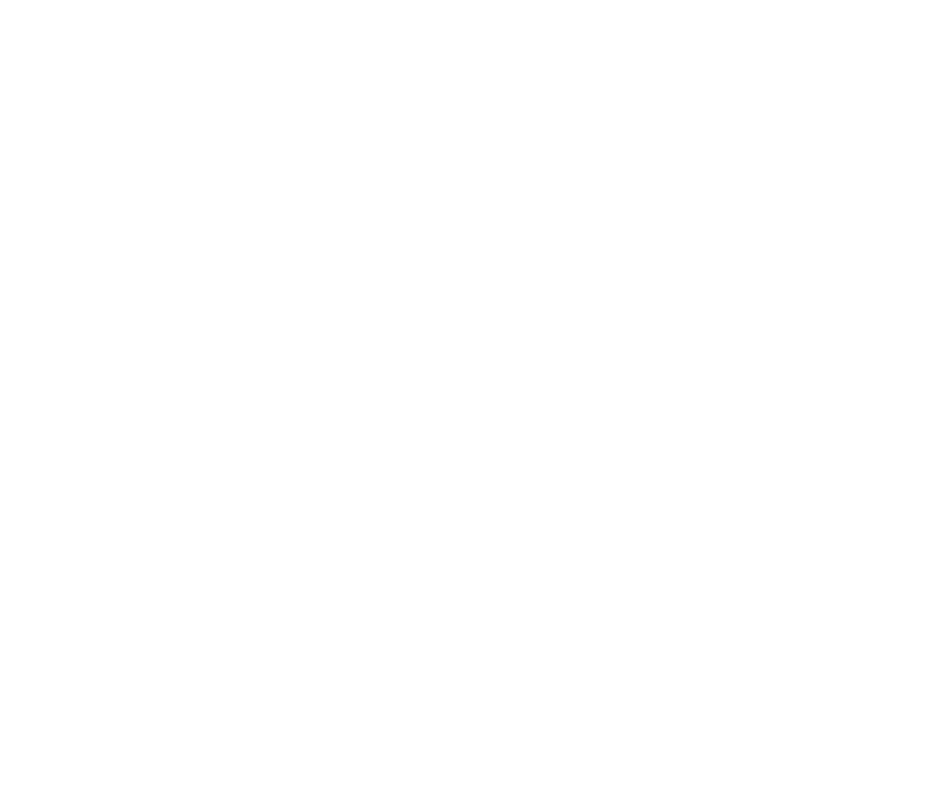
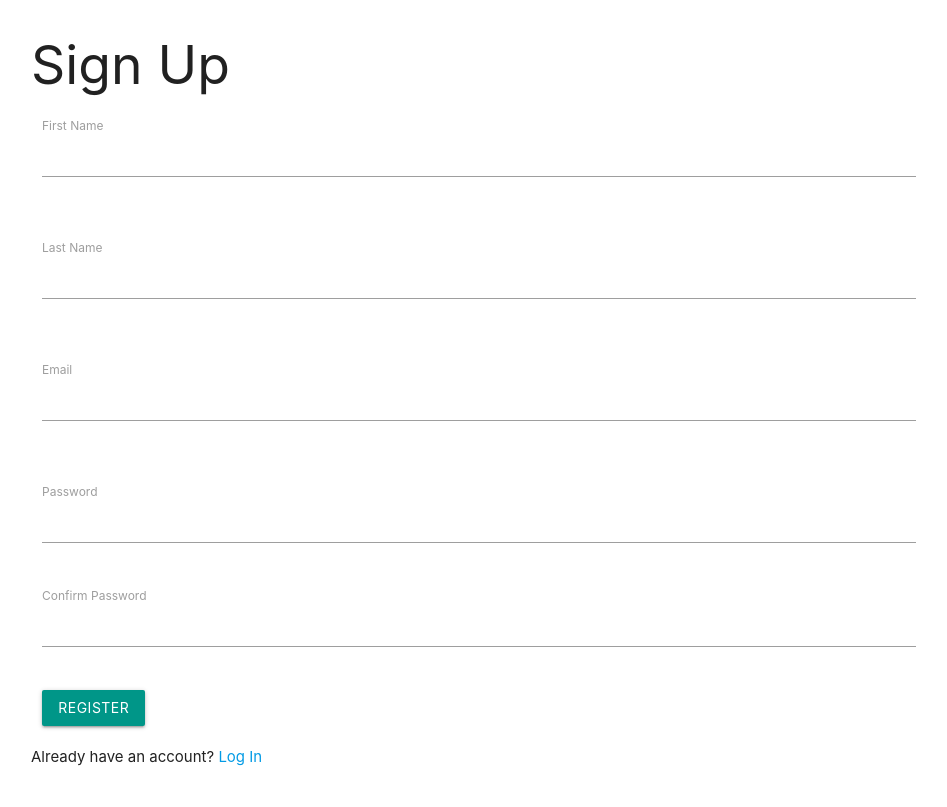
Before and after one commit to kroham2016/kr-MERN-ecommerce, a React app in the folder client/: page /register in a window 1280 px wide. Shown: the whole page, without its empty margins (161-1108 px from the left). Built offline with nearby package versions, Linux system fonts and the light colour scheme.

Commit message:
Finished register page

```diff
--- a/client/src/actions/types.js
+++ b/client/src/actions/types.js
@@ -1 +1,2 @@
 export const LOGIN_USER = 'login_user';
+export const REGISTER_USER = 'register_user';
--- a/client/src/components/App.js
+++ b/client/src/components/App.js
@@ -1,14 +1,16 @@
 import React from 'react';
 import {Route, Switch} from 'react-router-dom';
-import About from "./about";
-import RegisterLogin from './RegisterLogin';
+import About from "./About/About";
+import Login from './Login/Login';
+import Register from './Register/Register';
 
 function App() {
   return (
     <>
       <Switch>
         <Route path='/about' component={About}/>
-        <Route path='/login' component={RegisterLogin} />
+        <Route path='/login' component={Login} />
+        <Route path='/register' component={Register} />
       </Switch>
     </>
   );
--- a/client/src/components/RegisterLogin/index.js
+++ b/client/src/components/Login/Login.js
@@ -1,12 +1,14 @@
 import React, { Component } from 'react'
 import {connect} from 'react-redux';
 import {loginUser} from '../../actions/user_actions'
-class RegisterLogin extends Component {
+import {Link} from 'react-router-dom';
+
+class Login extends Component {
 
     state = {
         email: "",
         password: "",
-        errors: ['1','2','3']
+        errors: []
     };
 
 handleChange = event => {
@@ -40,9 +42,8 @@ submitForm = event => {
 
 isFormValid =({email,password}) => email && password;
 
-displayErrors = errors => {
-    errors.map((error,i) => <p key={i}>{error}</p>)
-}
+displayErrors = errors => errors.map((error,i) => <p key={i}>{error}</p>)
+
 
 render() {
 return (
@@ -59,8 +60,9 @@ return (
                     className="validate" //from materialize css, validates the email
                     value={this.state.email}
                     onChange={e=> this.handleChange(e)}
+                    autoComplete="e-mail"
                     />
-                    <label htmlFor='email'>Email</label>
+                    <label className="active" htmlFor='email'>Email</label>
                     <span
                         className='helper-text'
                         data-error='wrong'
@@ -78,8 +80,9 @@ return (
                         className='validate'
                         value={this.state.password}
                         onChange={e=> this.handleChange(e)}
+                        autoComplete="current-password"
                     />
-                    <label htmlFor='email'>Password</label>
+                    <label className="active" htmlFor='password'>Password</label>
                     <span
                         className='helper-text'
                         data-error='wrong'
@@ -88,20 +91,28 @@ return (
                 </div>
             </div>
             {this.state.errors.length > 0 && (
-                <div>
+                <div className='row'>
                     {this.displayErrors(this.state.errors)}
                 </div>
             )}
             <div className="row">
                 <div className="col s12">
                     <button
-                        className='btn waves-effect red lighten-2'
+                        className='btn waves-effect waves-light teal lighten'
                         type='submit'
                         name='action'
                         onClick={this.submitForm}
                     >
                         Login
+                    </button>&nbsp;&nbsp;&nbsp;&nbsp;
+                    <Link to='/register'>
+                    <button
+                        className='btn waves-effect waves-light teal lighten'
+                        type='button'
+                    >
+                        Register
                     </button>
+                    </Link>
                 </div>
             </div>
 
@@ -117,4 +128,4 @@ function mapStateToProps(state){
         user: state.user
     }
 }
-export default connect(mapStateToProps)(RegisterLogin);
+export default connect(mapStateToProps)(Login);
--- /dev/null
+++ b/client/src/components/Register/Register.js
@@ -0,0 +1,212 @@
+import React, {
+    Component
+} from 'react'
+import {connect} from 'react-redux';
+import {Link} from 'react-router-dom';
+import {registerUser} from '../../actions/user_actions'
+
+class Register extends Component {
+
+    state = {
+        firstName: '',
+        lastName: '',
+        email: '',
+        password: '',
+        passwordCfm:'',
+        errors: []
+    }
+
+    handleChange = event => {
+        this.setState({[event.target.name]: event.target.value})
+    }
+
+    displayErrors = errors => errors.map((error,i) => {
+        return <p key={i}>{error}</p>;
+    })
+
+    isFormValid = () => {
+        if(this.isFormEmpty(this.state)){
+            this.setState({errors: this.state.errors.concat( "Fill in all fields.")});
+        } else if (!this.isPasswordValid(this.state)){
+            this.setState({errors: this.state.errors.concat("Check if passwords match and at least 6 characters.")});
+        } else{
+            return true;
+        }
+
+        }
+
+    isPasswordValid = ({password,passwordCfm}) => {
+        if(password.length < 6 || passwordCfm.length < 6){
+            return false;
+        } else if(password !== passwordCfm){
+            return false;
+        } else {
+            return true;
+        }
+    }
+
+    isFormEmpty = ({firstName,lastName,email,password,passwordCfm}) => {
+        return(
+            !firstName.length ||
+            !lastName.length ||
+            !email.length ||
+            !password.length ||
+            !passwordCfm.length
+        )
+    }
+
+    submitForm = event =>{
+        event.preventDefault();
+
+        let dataToSubmit = {
+            firstName: this.state.firstName,
+            lastName: this.state.lastName,
+            email: this.state.email,
+            password: this.state.password
+        }
+        console.log(dataToSubmit);
+
+        //check if the form is valid
+        if(this.isFormValid()){
+            this.setState({errors: []});
+            this.props.dispatch(registerUser(dataToSubmit))
+            .then(response => {
+                console.log(response);
+                if(response.payload.success){
+                    this.props.history.push('/login');
+                }else{
+                    this.setState({
+                        errors: this.state.errors.concat("Registration failed. Reason: " + response.payload.err.errmsg)
+                    })
+                }
+            })
+            .catch(err =>{
+                this.setState({
+                    errors: this.state.errors.concat(err)
+                })
+            })
+        }else{
+            console.error('The form is not valid.')
+        }
+    }
+
+    render() {
+        return (
+            <div className="container">
+                <h2>Sign Up</h2>
+                <div className="row">
+                    <form className="col s12">
+                        <div className="row">
+                            <div className="input-field col s12">
+                                <input
+                                    name="firstName"
+                                    id="firstName"
+                                    type="text"
+                                    className="validate" //from materialize css, validates the email
+                                    value={this.state.firstName}
+                                    onChange={e => this.handleChange(e)}
+                                    autoComplete="given-name"
+                                />
+                                <label className="active" htmlFor='firstName'>First Name</label>
+                                <span
+                                    className='helper-text'
+                                    data-error='wrong'
+                                    data-success='right'
+                                />
+                            </div>
+                        </div>
+                        <div className='row'>
+                            <div className="input-field col s12">
+                                <input
+                                    name='lastName'
+                                    id='lastName'
+                                    type='text'
+                                    className='validate'
+                                    value={this.state.lastName}
+                                    onChange={e => this.handleChange(e)}
+                                    autoComplete="family-name"
+                                />
+                                <label className="active" htmlFor='lastName'>Last Name</label>
+                                <span
+                                    className='helper-text'
+                                    data-error='wrong'
+                                    data-success='right'
+                                />
+                            </div>
+                        </div>
+
+                        <div className="row">
+                            <div className="input-field col s12">
+                                <input
+                                    name="email"
+                                    id="email"
+                                    type="email"
+                                    className="validate" //from materialize css, validates the email
+                                    value={this.state.email}
+                                    onChange={e => this.handleChange(e)}
+                                    autoComplete="email"
+                                />
+                                <label className="active" htmlFor='email'>Email</label>
+                                <span
+                                    className='helper-text'
+                                    data-error='wrong'
+                                    data-success='right'
+                                />
+                            </div>
+                        </div>
+
+                        <div className='row'>
+                            <div className="input-field col s12">
+                                <input
+                                    name='password'
+                                    id='password'
+                                    type='password'
+                                    className='validate'
+                                    value={this.state.password}
+                                    onChange={e => this.handleChange(e)}
+                                    autoComplete="new-password"
+                                />
+                                <label className="active" htmlFor='password'>Password</label>
+                            </div>
+                        </div>
+
+                        <div className='row'>
+                            <div className="input-field col s12">
+                                <input
+                                    name='passwordCfm'
+                                    id='passwordCfm'
+                                    type='password'
+                                    className='validate'
+                                    value={this.state.passwordCfm}
+                                    onChange={e => this.handleChange(e)}
+                                    autoComplete="new-password"
+                                />
+                                <label className="active" htmlFor='password'>Confirm Password</label>
+                            </div>
+                        </div>
+                        {this.state.errors.length > 0 && (<div className='row'>{this.displayErrors(this.state.errors)}</div>)}
+                        <div className="row">
+                            <div className="col s12">
+                                <button
+                                    className='btn waves-effect waves-light teal lighten'
+                                    type='submit'
+                                    name='action'
+                                    onClick={this.submitForm}
+                                >
+                                    Register
+                                    </button>
+
+                            </div>
+                        </div>
+                        <div className="row">
+                            <p>Already have an account? <Link to='/login'>Log In</Link></p>
+                        </div>
+
+                    </form>
+                </div>
+            </div>
+        )
+    }
+}
+
+export default connect()(Register);
--- a/client/src/reducers/reducer_index.js
+++ b/client/src/reducers/reducer_index.js
@@ -1,11 +1,9 @@
 import {combineReducers} from 'redux';
 
 import user from './user_reducer';
-import chat from './chat_reducer';
 
 const Reducer = combineReducers({
-    user,
-    chat
+    user
 })
 
 export default Reducer;
```
Also changed, not shown: client/public/index.html (+1 -1 lines), client/src/actions/user_actions.js (+12 -1 lines), client/src/reducers/user_reducer.js (+7 -1 lines), client/public/favicon.ico, client/public/logo192.png (added), client/public/logo512.png (added), client/src/components/About/About.js (renamed from client/src/components/about/index.js), client/src/components/RegisterLogin/register.js (deleted), client/src/reducers/chat_reducer.js (deleted).
